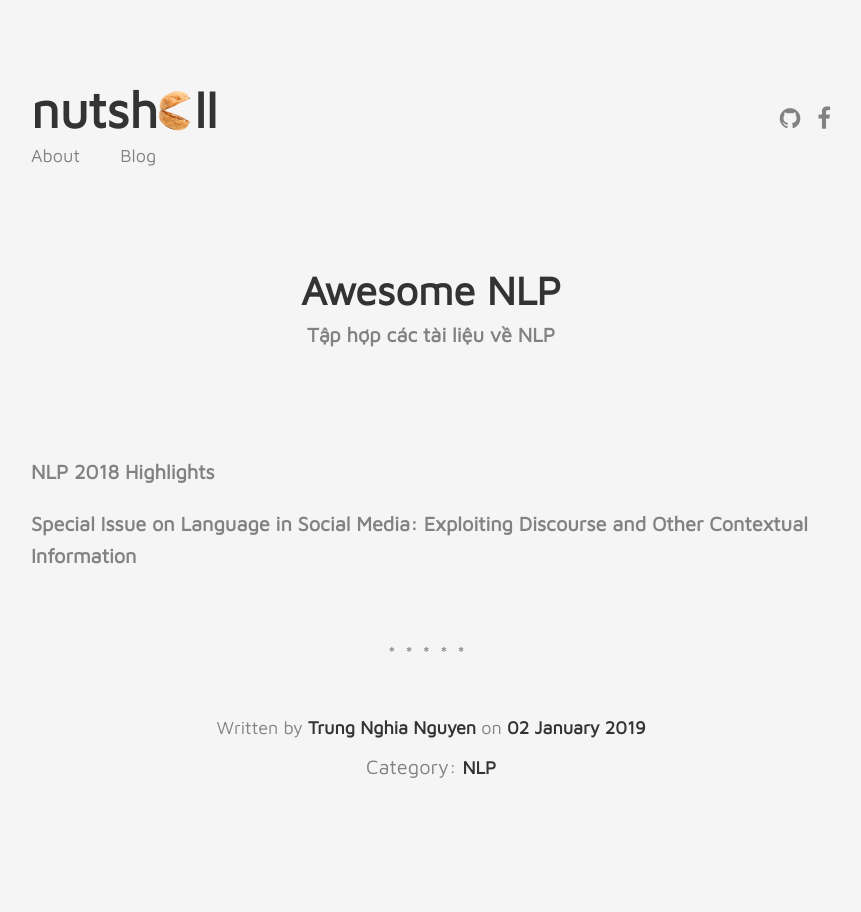
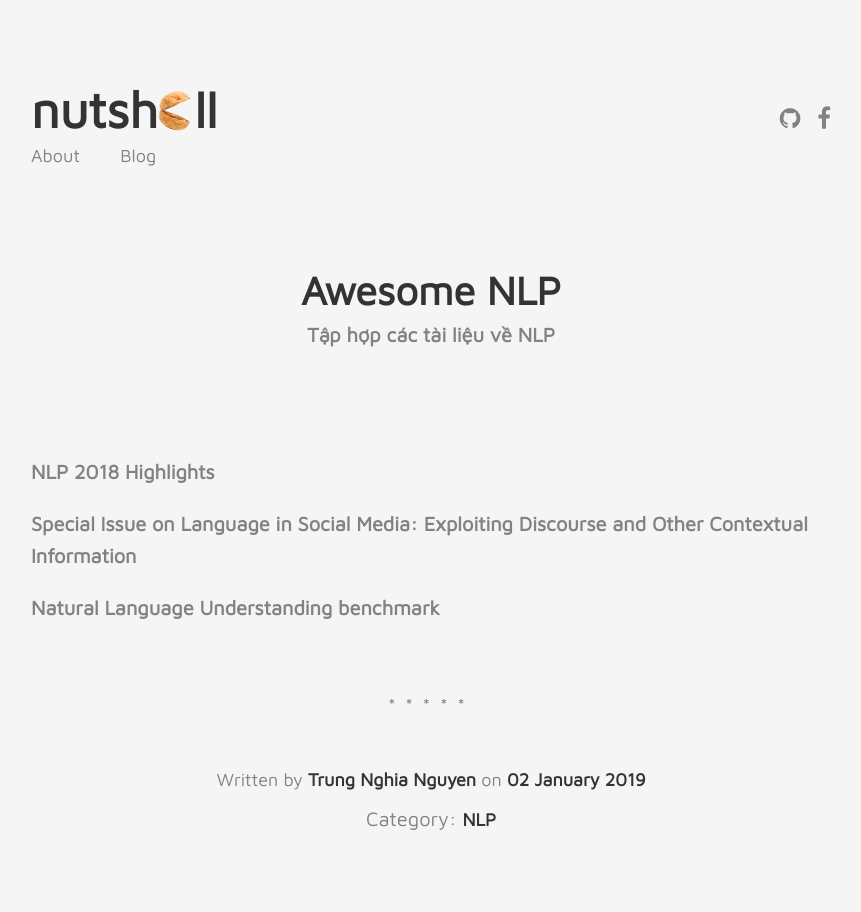
Before and after one commit to Lego1st/lego1st.github.io, a Jekyll site: the page built from _posts/2019-01-02-awesome-nlp.md, in a window 1280 px wide. Shown: the whole page, without its empty margins (209-1070 px from the left). Built offline with Jekyll 4.4.1, drawn with Linux system fonts in a browser that asks for light colours.

Commit message:
Update 2019-01-02-awesome-nlp.md

```diff
--- a/_posts/2019-01-02-awesome-nlp.md
+++ b/_posts/2019-01-02-awesome-nlp.md
@@ -1,11 +1,15 @@
 ---
 layout: post
-title:  "Awesome NLP"
-subtitle: "Tập hợp các tài liệu về NLP"
-date:   2019-01-02 11:30:00 +0700
-categories: [nlp]
+title: Awesome NLP
+subtitle: Tập hợp các tài liệu về NLP
+date: '2019-01-02 11:30:00 +0700'
+categories:
+  - nlp
+published: true
 ---
 
 [NLP 2018 Highlights](https://github.com/omarsar/nlp_highlights/blob/master/NLP_2018_Highlights.pdf?fbclid=IwAR0zhkTbOFQh5mDcoa5mfrSH5Iu4mTQHwGJSAGvcmlpPdAl5hgQEdQAu4cc)
 
 [Special Issue on Language in Social Media: Exploiting Discourse and Other Contextual Information](https://aclanthology.info/papers/J18-4006/j18-4006)
+
+[Natural Language Understanding benchmark](https://github.com/snipsco/nlu-benchmark)
```
